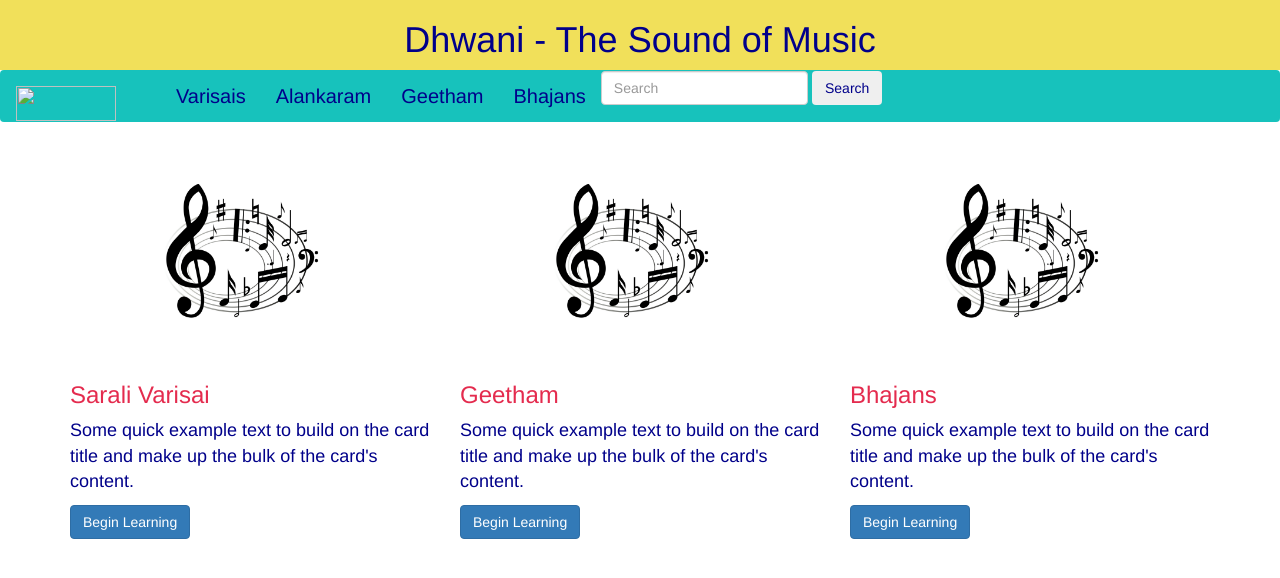
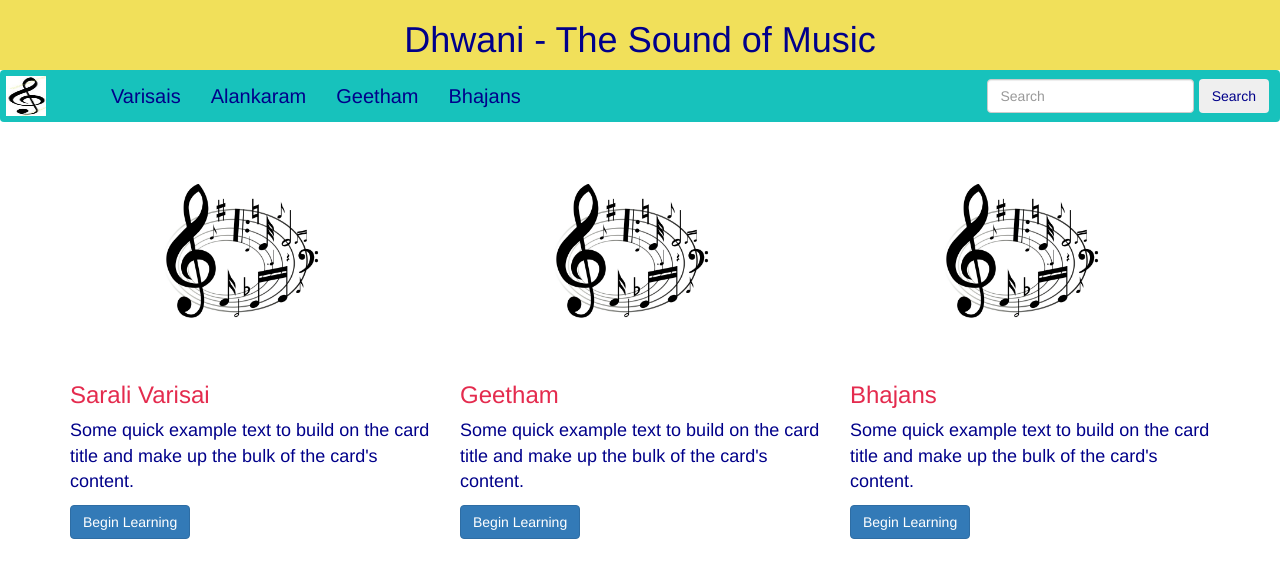
Before and after one commit to pribala/dhwani, a plain HTML site: page index.html in a window 1280 px wide. Drawn offline with nearby package versions, Linux system fonts and the light colour scheme; a web font is replaced by a local one.

Commit message:
Add custom style
Add logo and custom style to the html template for enhancing the look.

```diff
--- a/css/main.css
+++ b/css/main.css
@@ -14,12 +14,6 @@ body {
 .navbar {
 	background-color: #17C2BC;
 	border-radius: none;
-}
-
-#logo {
-	width: 100px;
-	height: 35px;
-	margin-right: 30px;
 }
 
 .card-img-top {
@@ -42,3 +36,15 @@ body {
 	color: #01008A;
 	font-size: 20px;
 }
+
+.logo {
+	width:  40px;
+	height:40px;
+	margin-right: 35px;
+	margin-top: -10px;
+	margin-left: -10px;
+}
+
+.btn-position {
+	margin-right: 10px;
+}
--- a/index.html
+++ b/index.html
@@ -18,7 +18,7 @@
 			</div>
 		</header>
 		<nav class="navbar navbar-dark bg-inverse">
-			<a class="navbar-brand" href="#"><img id="logo" src=""></a>
+			<a class="navbar-brand" href="#"><img class="logo" src="static/clef.png"></a>
 			<ul class="nav navbar-nav">
 				<li class="nav-item active">
 					<a class="nav-link" href="#">Varisais <span class="sr-only">(current)</span></a>
@@ -33,9 +33,11 @@
 					<a class="nav-link" href="#">Bhajans </a>
 				</li>
 			</ul>
-			<form class="form-inline pull-xs-right">
-				<input class="form-control" type="text" placeholder="Search">
-				<button class="btn btn-warning-outline" type="submit">Search</button>
+			<form class="navbar-form navbar-right" role="search">
+				<div class="form-group">
+					<input class="form-control" type="text" placeholder="Search">
+				</div>
+				<button class="btn btn-warning-outline btn-position" type="submit">Search</button>
 			</form>
 		</nav>
 		<div class="container">
```
Also changed, not shown: static/my-logo.PNG (added).
